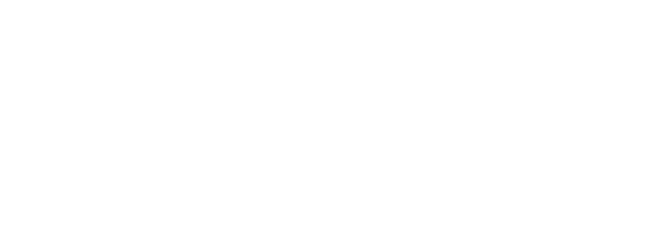
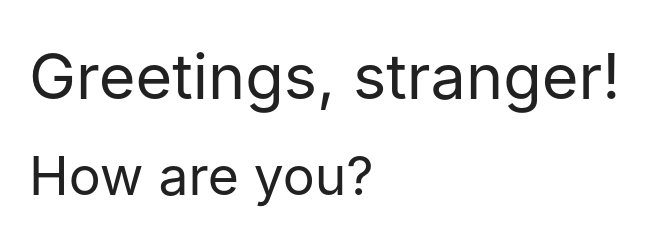
Before and after one commit to reuben-germain/materialize-learning, a plain HTML site: page index.html in a window 1280 px wide. Shown: the whole page, without its empty margins (163-810 px from the left). Drawn offline with nearby package versions, Linux system fonts and the light colour scheme.

Commit message:
added a h1 & h2 inside the container

```diff
--- a/index.html
+++ b/index.html
@@ -14,6 +14,9 @@
     <title>Materialize Learning</title>
 </head>
 <body>
-    <div class="container"></div>
+    <div class="container">
+        <h1>Greetings, stranger!</h1>
+        <h2>How are you?</h2>
+    </div>
 </body>
 </html>
```
